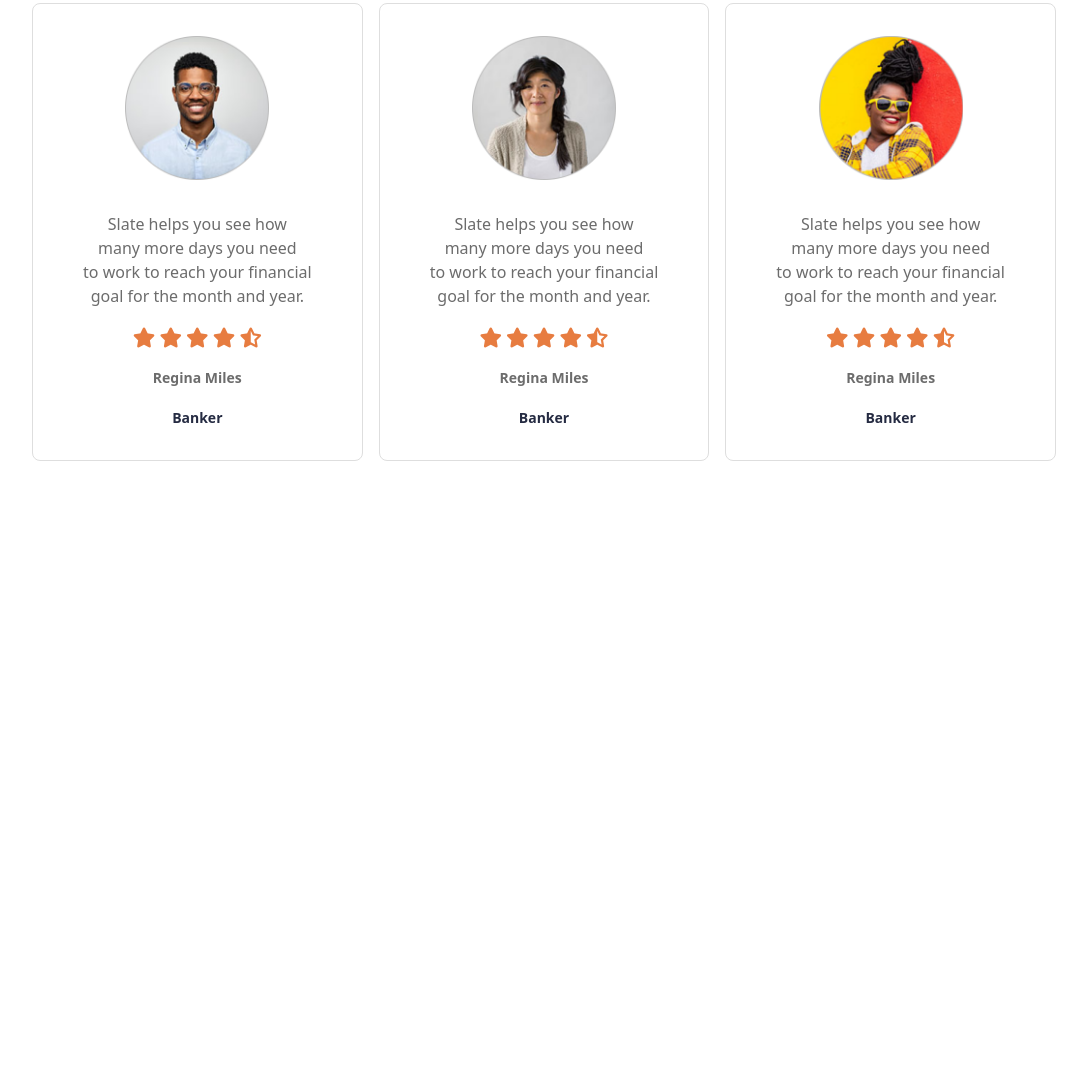
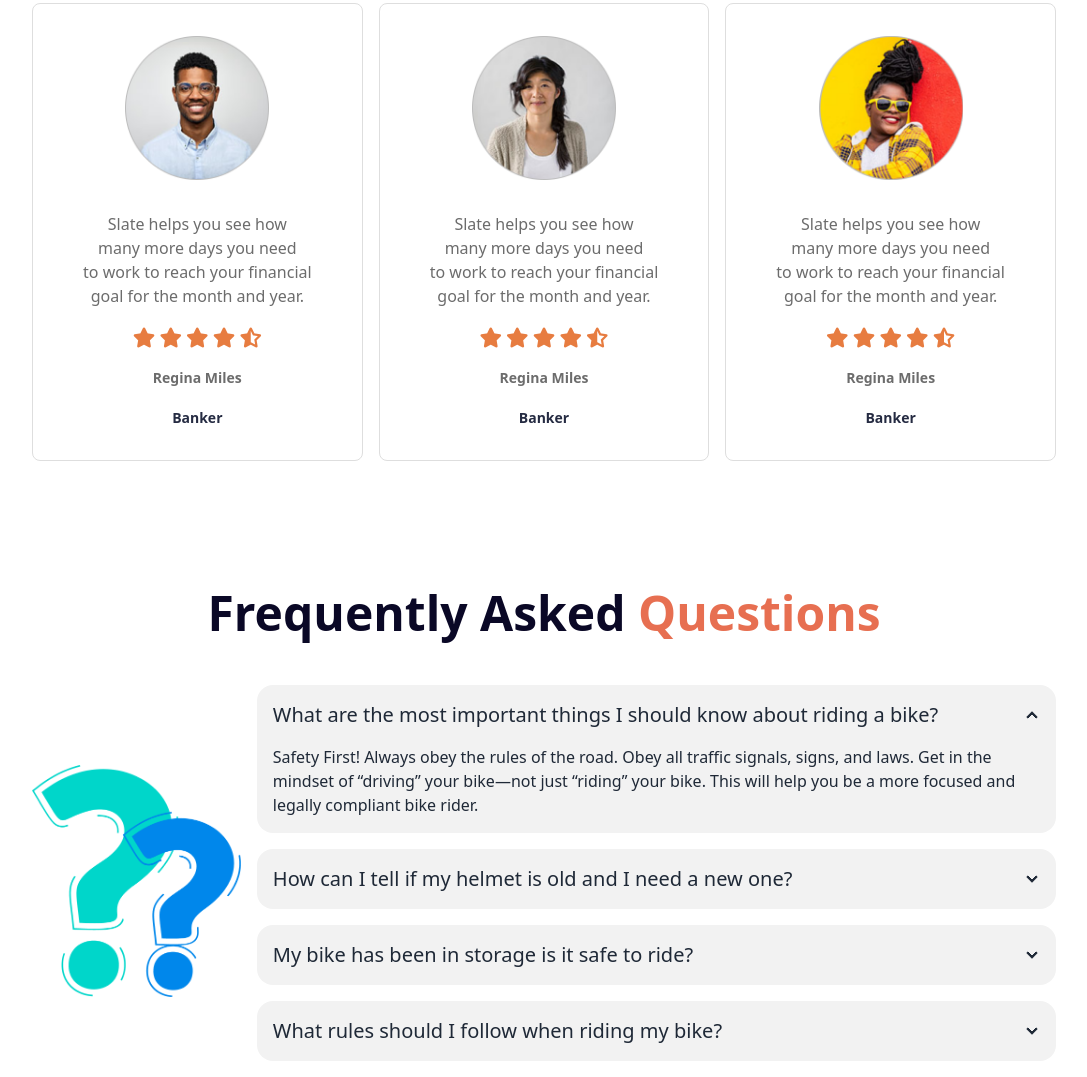
Before and after one commit to biplab-mistry/biker-zone, a plain HTML site: page index.html in a window 1280 px wide. Shown: the part 2234-3311 px from the top of the page, without its empty margins (96-1183 px from the left). Before the commit the page ends 2695 px from the top, so only its background shows below. Drawn offline with nearby package versions, Linux system fonts and the light colour scheme.

Commit message:
faq done

```diff
--- a/index.html
+++ b/index.html
@@ -215,7 +215,8 @@
                             <img class="w-full" src="images/others/user-1.png" alt="">
                         </div>
                         <div class="client-content text-center">
-                        <p class="mt-8 mb-4 font-poppins font-normal text-base text-[#6C6C6C]">Slate helps you see how <br>
+                            <p class="mt-8 mb-4 font-poppins font-normal text-base text-[#6C6C6C]">Slate helps you see
+                                how <br>
                                 many more days you need <br>
                                 to work to reach your financial <br>
                                 goal for the month and year.</p>
@@ -238,7 +239,8 @@
                             <img class="w-full" src="images/others/user-2.png" alt="">
                         </div>
                         <div class="client-content text-center">
-                        <p class="mt-8 mb-4 font-poppins font-normal text-base text-[#6C6C6C]">Slate helps you see how <br>
+                            <p class="mt-8 mb-4 font-poppins font-normal text-base text-[#6C6C6C]">Slate helps you see
+                                how <br>
                                 many more days you need <br>
                                 to work to reach your financial <br>
                                 goal for the month and year.</p>
@@ -261,7 +263,8 @@
                             <img class="w-full" src="images/others/user-3.png" alt="">
                         </div>
                         <div class="client-content text-center">
-                        <p class="mt-8 mb-4 font-poppins font-normal text-base text-[#6C6C6C]">Slate helps you see how <br>
+                            <p class="mt-8 mb-4 font-poppins font-normal text-base text-[#6C6C6C]">Slate helps you see
+                                how <br>
                                 many more days you need <br>
                                 to work to reach your financial <br>
                                 goal for the month and year.</p>
@@ -280,6 +283,48 @@
                 </div>
             </div>
         </section>
+        <!-- frequently asked questions -->
+        <section>
+            <h2 class=" mx-auto text-center mt-32 mb-12 font-poppins text-5xl font-semibold text-[#0A0826]">Frequently
+                Asked <span class="text-[#E76F51]">Questions</span></h2>
+            <div class="flex sm:flex-col lg:flex-row gap-4 justify-between items-center">
+                <div class="question-image">
+                    <img src="images/others/faq.png" alt="">
+                </div>
+                <div class="question">
+                    <div class="collapse collapse-arrow bg-base-200 mb-4">
+                        <input type="radio" name="my-accordion-2" checked="checked" />
+                        <div class="collapse-title text-xl font-medium ">What are the most important things I should
+                            know about riding a bike?</div>
+                        <div class="collapse-content">
+                            <p>Safety First! Always obey the rules of the road. Obey all traffic signals, signs, and laws. Get in the mindset of “driving” your bike—not just “riding” your bike. This will help you be a more focused and legally compliant bike rider. </p>
+                        </div>
+                    </div>
+                    <div class="collapse collapse-arrow bg-base-200 mb-4">
+                        <input type="radio" name="my-accordion-2" />
+                        <div class="collapse-title text-xl font-medium">How can I tell if my helmet is old and I need a
+                            new one?</div>
+                        <div class="collapse-content">
+                            <p>hello</p>
+                        </div>
+                    </div>
+                    <div class="collapse collapse-arrow bg-base-200 mb-4">
+                        <input type="radio" name="my-accordion-2" />
+                        <div class="collapse-title text-xl font-medium">My bike has been in storage is it safe to ride?</div>
+                        <div class="collapse-content">
+                            <p>hello</p>
+                        </div>
+                    </div>
+                    <div class="collapse collapse-arrow bg-base-200 mb-4">
+                        <input type="radio" name="my-accordion-2" />
+                        <div class="collapse-title text-xl font-medium">What rules should I follow when riding my bike?</div>
+                        <div class="collapse-content">
+                            <p>hello</p>
+                        </div>
+                    </div>
+                </div>
+            </div>
+        </section>
     </main>
 
 </body>
```
Lines whose indentation alone changed are shown as unchanged.
